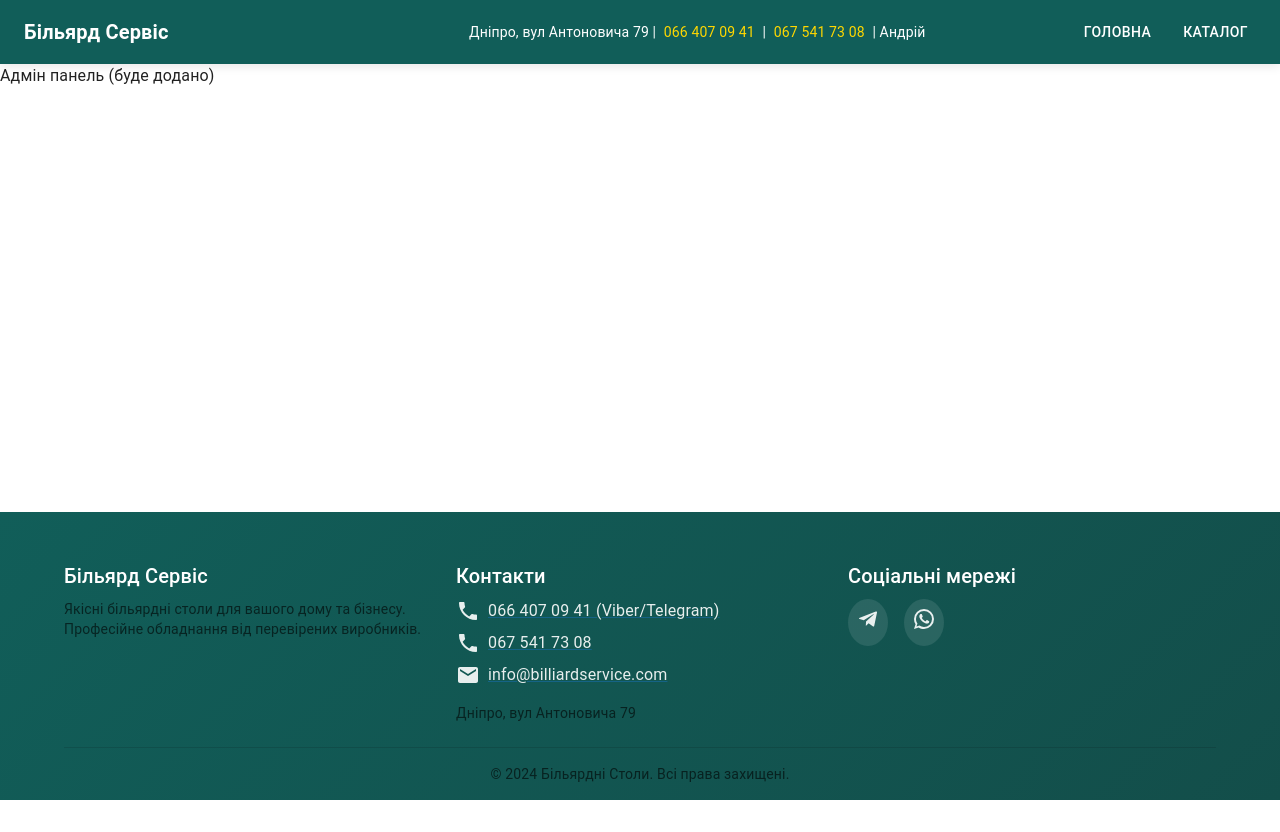
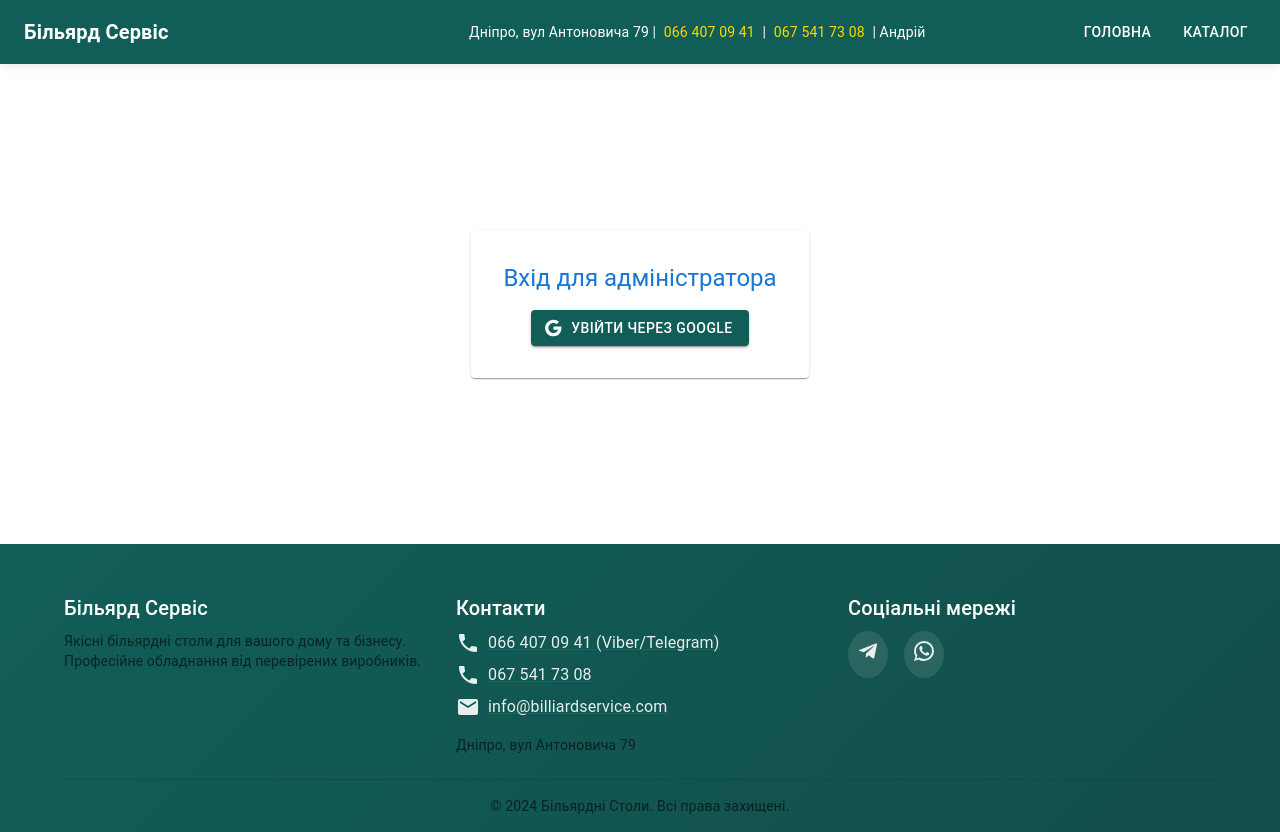
Before and after one commit to chasov-artem/billirds-catalog, a React (Vite) app: page /admin in a window 1280 px wide. Before the commit the page ends 800 px from the top, so only its background shows below. Built offline with nearby package versions, Linux system fonts and the light colour scheme; no server answers; the database is empty.

Commit message:
Add admin panel base: Google Auth, owner-only access, ready for CRUD

```diff
--- a/src/App.jsx
+++ b/src/App.jsx
@@ -8,6 +8,7 @@ import CatalogPage from "./pages/Catalog/CatalogPage";
 import ProductPage from "./pages/Product/ProductPage";
 import NotFound from "./pages/NotFound/NotFound";
 import { ProductsProvider } from "./context/ProductsContext";
+import AdminPage from "./pages/Admin/AdminPage";
 import "./App.css";
 
 function App() {
@@ -32,10 +33,7 @@ function App() {
               <Route path="/" element={<Home />} />
               <Route path="/catalog" element={<CatalogPage />} />
               <Route path="/product/:productId" element={<ProductPage />} />
-              <Route
-                path="/admin"
-                element={<div>Адмін панель (буде додано)</div>}
-              />
+              <Route path="/admin" element={<AdminPage />} />
               <Route path="*" element={<NotFound />} />
             </Routes>
           </Box>
--- /dev/null
+++ b/src/pages/Admin/AdminPage.jsx
@@ -0,0 +1,146 @@
+import React, { useEffect, useState } from "react";
+import {
+  Button,
+  Box,
+  Typography,
+  Paper,
+  Avatar,
+  CircularProgress,
+} from "@mui/material";
+import { Google } from "@mui/icons-material";
+import {
+  getAuth,
+  signInWithPopup,
+  GoogleAuthProvider,
+  signOut,
+  onAuthStateChanged,
+} from "firebase/auth";
+import app from "../../firebase/config";
+
+const ADMIN_EMAIL = "chasov90@gmail.com";
+
+const auth = getAuth(app);
+const provider = new GoogleAuthProvider();
+
+export default function AdminPage() {
+  const [user, setUser] = useState(null);
+  const [loading, setLoading] = useState(true);
+  const [error, setError] = useState("");
+
+  useEffect(() => {
+    const unsubscribe = onAuthStateChanged(auth, (u) => {
+      setUser(u);
+      setLoading(false);
+    });
+    return () => unsubscribe();
+  }, []);
+
+  const handleSignIn = async () => {
+    setError("");
+    try {
+      await signInWithPopup(auth, provider);
+    } catch (e) {
+      setError("Помилка входу: " + e.message);
+    }
+  };
+
+  const handleSignOut = async () => {
+    await signOut(auth);
+  };
+
+  if (loading) {
+    return (
+      <Box
+        minHeight="60vh"
+        display="flex"
+        alignItems="center"
+        justifyContent="center"
+      >
+        <CircularProgress />
+      </Box>
+    );
+  }
+
+  if (!user)
+    return (
+      <Box
+        minHeight="60vh"
+        display="flex"
+        alignItems="center"
+        justifyContent="center"
+      >
+        <Paper sx={{ p: 4, textAlign: "center", maxWidth: 400 }}>
+          <Typography variant="h5" mb={2} color="primary">
+            Вхід для адміністратора
+          </Typography>
+          <Button
+            variant="contained"
+            startIcon={<Google />}
+            onClick={handleSignIn}
+            sx={{ bgcolor: "#115e59", ":hover": { bgcolor: "#134e4a" } }}
+          >
+            Увійти через Google
+          </Button>
+          {error && (
+            <Typography color="error" mt={2}>
+              {error}
+            </Typography>
+          )}
+        </Paper>
+      </Box>
+    );
+
+  if (user.email !== ADMIN_EMAIL)
+    return (
+      <Box
+        minHeight="60vh"
+        display="flex"
+        alignItems="center"
+        justifyContent="center"
+      >
+        <Paper sx={{ p: 4, textAlign: "center", maxWidth: 400 }}>
+          <Typography variant="h6" color="error">
+            Доступ заборонено
+          </Typography>
+          <Typography variant="body2" color="text.secondary" mb={2}>
+            Ви не є адміністратором цього сайту
+          </Typography>
+          <Button variant="outlined" onClick={handleSignOut}>
+            Вийти
+          </Button>
+        </Paper>
+      </Box>
+    );
+
+  // Тут буде основний інтерфейс адмінки
+  return (
+    <Box
+      minHeight="60vh"
+      display="flex"
+      alignItems="center"
+      justifyContent="center"
+    >
+      <Paper sx={{ p: 4, textAlign: "center", maxWidth: 600, width: "100%" }}>
+        <Box display="flex" alignItems="center" justifyContent="center" mb={2}>
+          <Avatar
+            src={user.photoURL}
+            alt={user.displayName}
+            sx={{ width: 56, height: 56, mr: 2 }}
+          />
+          <Box>
+            <Typography variant="h6">{user.displayName}</Typography>
+            <Typography variant="body2" color="text.secondary">
+              {user.email}
+            </Typography>
+          </Box>
+        </Box>
+        <Typography variant="h5" mb={2} color="primary">
+          Адмін-панель (далі буде CRUD)
+        </Typography>
+        <Button variant="outlined" onClick={handleSignOut}>
+          Вийти
+        </Button>
+      </Paper>
+    </Box>
+  );
+}
```
